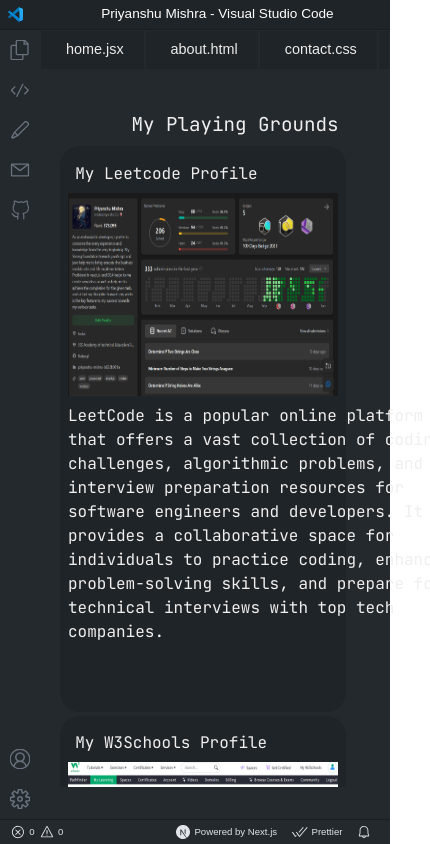
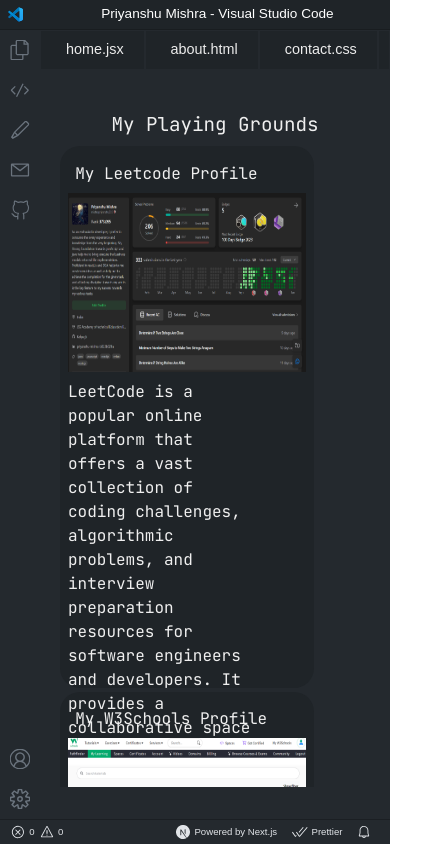
Before and after one commit to Kalyug5/my-portfolio, a Next.js app: page /platforms in a window 390 px wide. Shown: the whole page, 430 px wide, since content can reach past the window. Built offline with nearby package versions, Linux system fonts and the light colour scheme.

Commit message:
"updates"

```diff
--- a/styles/Platform.module.css
+++ b/styles/Platform.module.css
@@ -43,4 +43,8 @@
     .leetcode{
         width: 80%;
     }
+
+    .leet_cont{
+        width: 80%;
+    }
 }
```
